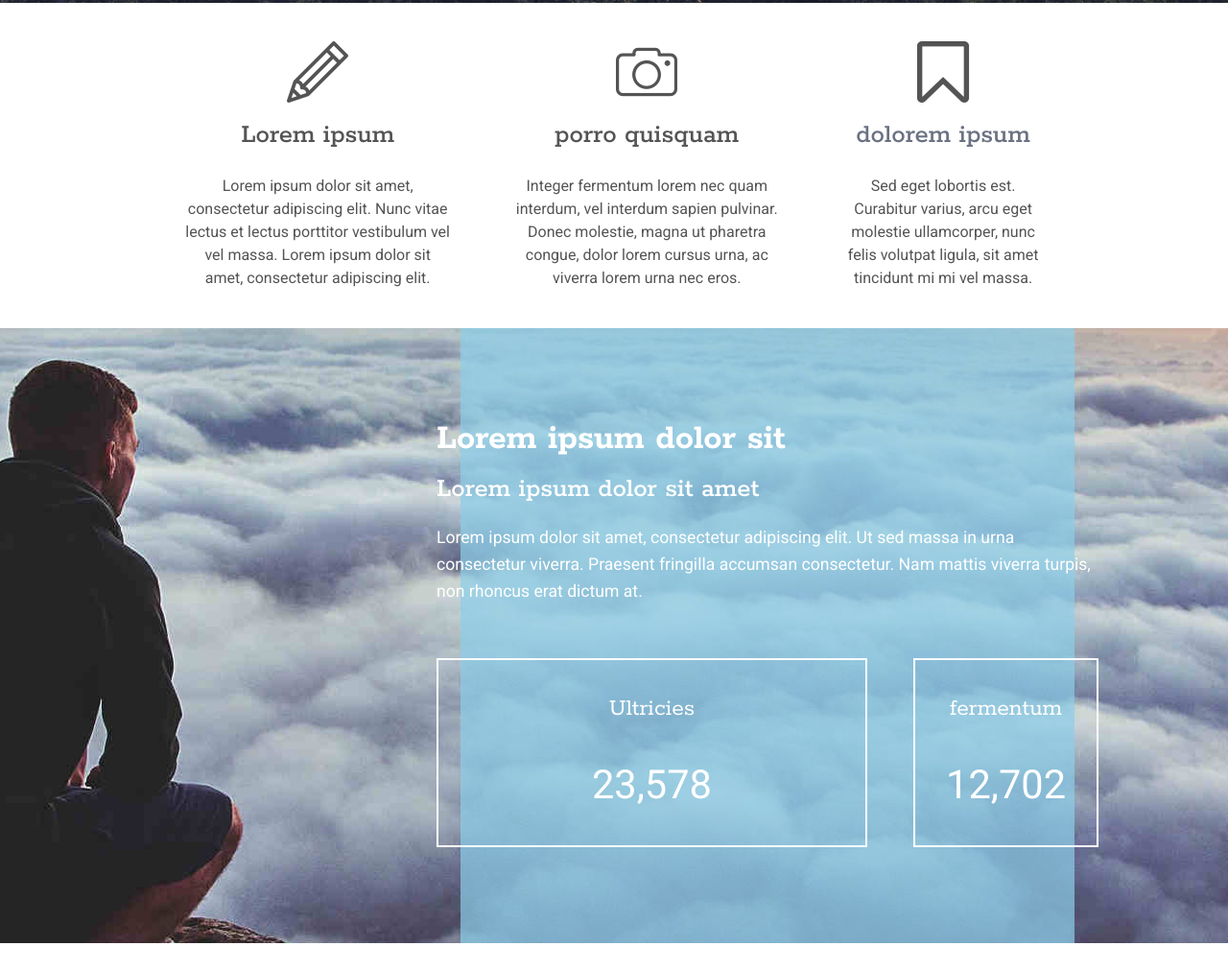
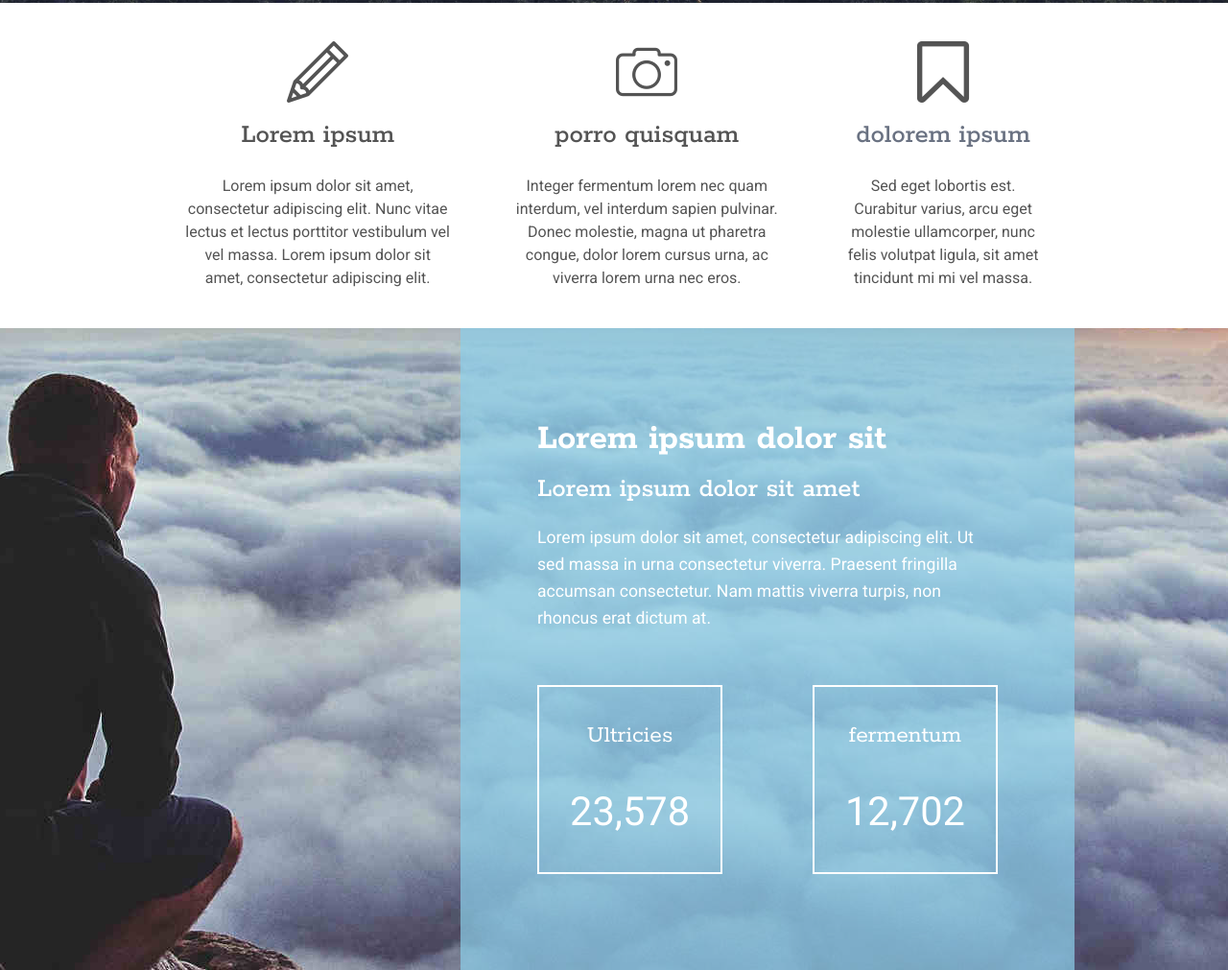
Before and after one commit to Meikaziku/The-Mountain-Tailwind-TP, a website: page index.html in a window 1280 px wide. Shown: the part 797-1808 px from the top of the page at 96% size. Before the commit the page ends 1780 px from the top, so only its background shows below. Drawn offline with Linux system fonts and the light colour scheme.

Commit message:
modif dans section informations

```diff
--- a/index.html
+++ b/index.html
@@ -172,7 +172,7 @@
                 class="flex flex-col gap-8 pt-9 item items-center lg:flex lg:flex-row lg:justify-between lg:gap-12"
               >
                 <div
-                  class="border-2 border-white py-8 px-5 text-center flex flex-col gap-7 md:px-40"
+                  class="border-2 border-white py-8 px-5 text-center flex flex-col gap-7 md:px-40 lg:p-8"
                 >
                   <h2 class="text-white text-[1.6rem] font-[Rokkitt]">
                     Ultricies
```
